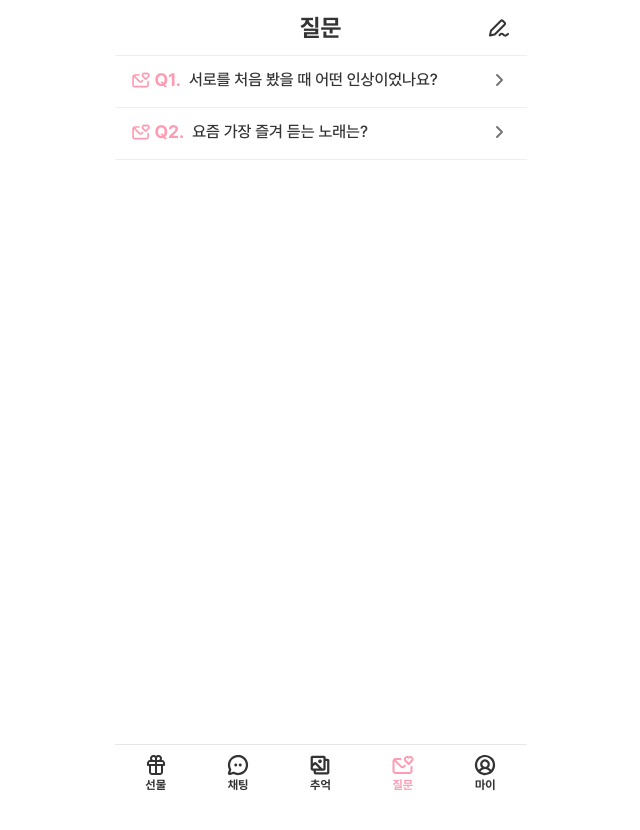
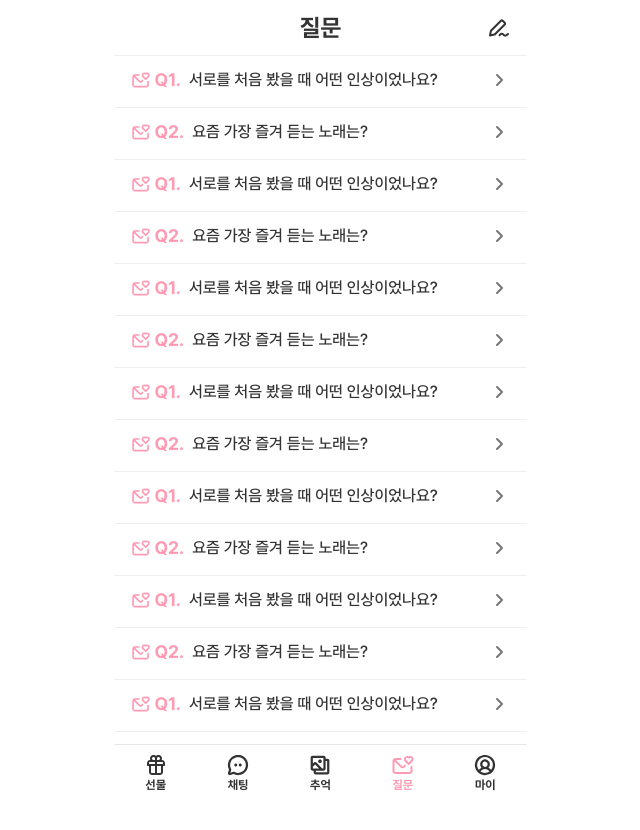
Before and after one commit to LoFin-official/LoFin-FE, a Next.js app: page /question in a window 1280 px wide. Shown: the top 830 px of the page, without its empty margins (312-952 px from the left). Before the commit the page ends 800 px from the top, so only its background shows below. Built offline with nearby package versions, Linux system fonts and the light colour scheme.

Commit message:
📝 Update : 임시 데이터 추가 및 질문 페이지 pb 추가

```diff
--- a/src/data/questionsData.ts
+++ b/src/data/questionsData.ts
@@ -1,4 +1,16 @@
 export const questions = [
   { id: 1, number: 'Q1.', question: '서로를 처음 봤을 때 어떤 인상이었나요?', isComplete: true, detailPageUrl: '/question/1' },
   { id: 2, number: 'Q2.', question: '요즘 가장 즐겨 듣는 노래는?', isComplete: false, detailPageUrl: '/question/2' },
+  { id: 3, number: 'Q1.', question: '서로를 처음 봤을 때 어떤 인상이었나요?', isComplete: true, detailPageUrl: '/question/1' },
+  { id: 4, number: 'Q2.', question: '요즘 가장 즐겨 듣는 노래는?', isComplete: false, detailPageUrl: '/question/2' },
+  { id: 5, number: 'Q1.', question: '서로를 처음 봤을 때 어떤 인상이었나요?', isComplete: true, detailPageUrl: '/question/1' },
+  { id: 6, number: 'Q2.', question: '요즘 가장 즐겨 듣는 노래는?', isComplete: false, detailPageUrl: '/question/2' },
+  { id: 7, number: 'Q1.', question: '서로를 처음 봤을 때 어떤 인상이었나요?', isComplete: true, detailPageUrl: '/question/1' },
+  { id: 8, number: 'Q2.', question: '요즘 가장 즐겨 듣는 노래는?', isComplete: false, detailPageUrl: '/question/2' },
+  { id: 1, number: 'Q1.', question: '서로를 처음 봤을 때 어떤 인상이었나요?', isComplete: true, detailPageUrl: '/question/1' },
+  { id: 2, number: 'Q2.', question: '요즘 가장 즐겨 듣는 노래는?', isComplete: false, detailPageUrl: '/question/2' },
+  { id: 1, number: 'Q1.', question: '서로를 처음 봤을 때 어떤 인상이었나요?', isComplete: true, detailPageUrl: '/question/1' },
+  { id: 2, number: 'Q2.', question: '요즘 가장 즐겨 듣는 노래는?', isComplete: false, detailPageUrl: '/question/2' },
+  { id: 1, number: 'Q1.', question: '서로를 처음 봤을 때 어떤 인상이었나요?', isComplete: true, detailPageUrl: '/question/1' },
+  { id: 2, number: 'Q2.', question: '요즘 가장 즐겨 듣는 노래는?', isComplete: false, detailPageUrl: '/question/2' },
 ];
--- a/src/pages/question/index.tsx
+++ b/src/pages/question/index.tsx
@@ -14,7 +14,7 @@ export default function QuestionPage() {
     <>
       <div>
         {hasQuestions ? (
-          <div className='flex flex-col'>
+          <div className='flex flex-col pb-[56px]'>
             {questions.map((q, index) => (
               <QuestionItem
                 className='cursor-pointer text-[#FF9BB3]'
```
